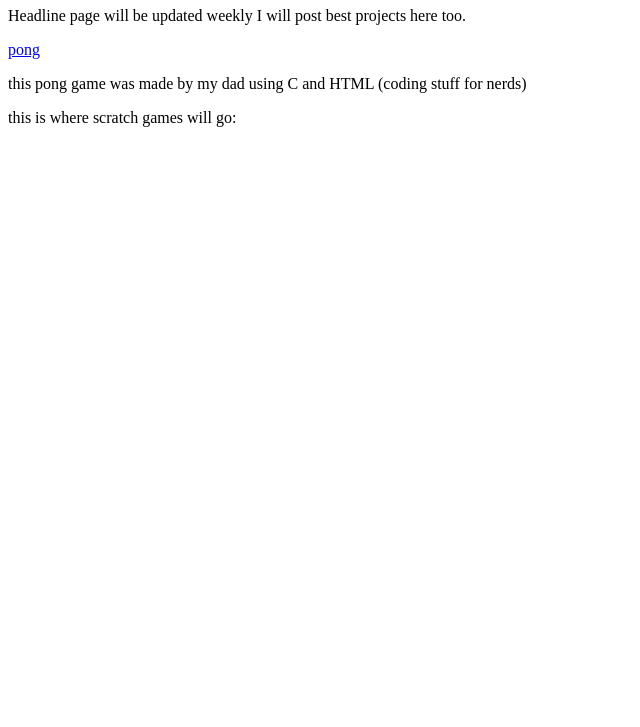
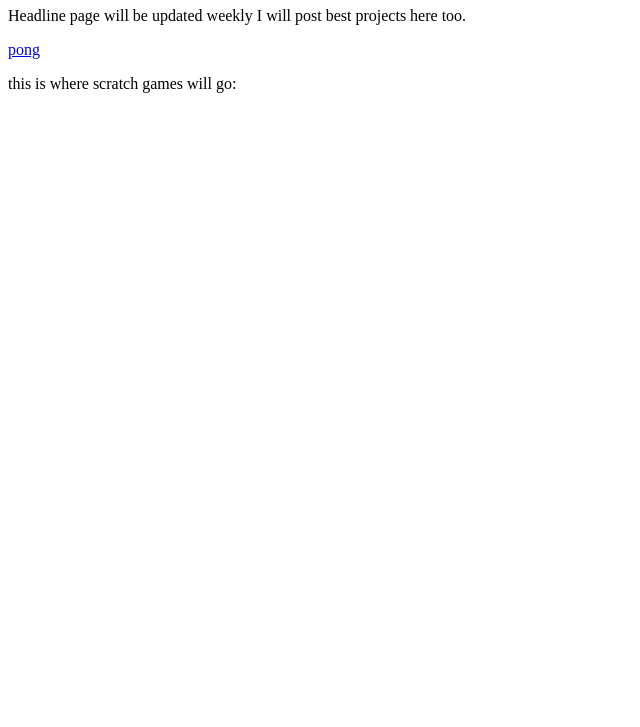
Before and after one commit to willy-nilly13/willy-nilly13.github.io, a plain HTML site: page index.html in a window 1280 px wide. Shown: the part 73-800 px from the top of the page, without its empty margins (0-640 px from the left). Drawn offline with Linux system fonts and the light colour scheme.

Commit message:
Update index.html

```diff
--- a/index.html
+++ b/index.html
@@ -5,7 +5,6 @@
 <h1>Scratch Club</h1>
 <p>Headline page will be updated weekly I will post best projects here too.</p>
 <a href="pong.html">pong</a>
-<p>this pong game was made by my dad using C and HTML (coding stuff for nerds)</p>
 <p>this is where scratch games will go:</p>
 </body>
 </html>
```
